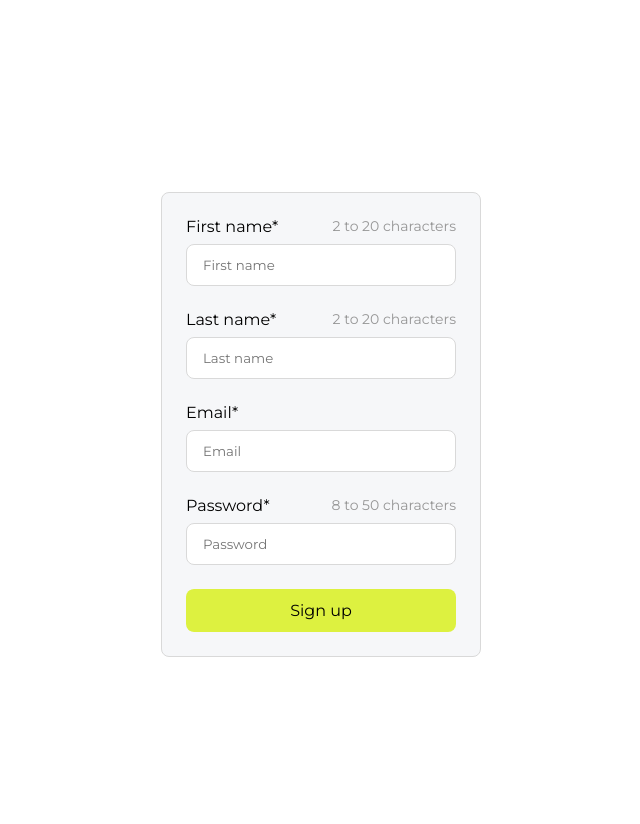
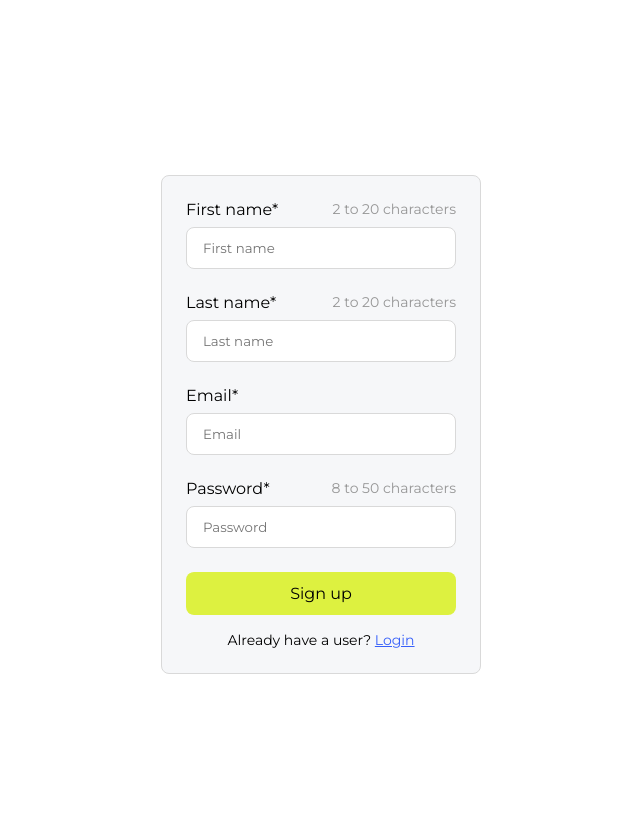
Before and after one commit to Cecilie-Jadach/2026_1_travel, a Flask app: page /signup in a window 1280 px wide. Shown: the whole page, without its empty margins (319-959 px from the left). Run offline with Flask 3, Linux system fonts and the light colour scheme.

Commit message:
small changes

```diff
--- a/app.py
+++ b/app.py
@@ -113,6 +113,7 @@ def api_login():
         q = "SELECT * FROM users WHERE user_email = %s"
         cursor.execute(q, (user_email,))
         user = cursor.fetchone()
+
         if not user:
             error_message = "Invalid credentials 1"
             ___tip = render_template("___tip.html", status="error", message=error_message)
--- a/templates/___form_signup.html
+++ b/templates/___form_signup.html
@@ -68,5 +68,6 @@
         <button class="primary_btn">
             Sign up
         </button>
+        <p>Already have a user? <a href="/login">Login</a></p>
     </form>
     </div>
--- a/templates/_header.html
+++ b/templates/_header.html
@@ -18,7 +18,7 @@
     <nav>
         <ul>
             <a href="/profile">Home</a>
-            <a href="/signup">Signup</a>
+            <!-- <a href="/signup">Signup</a> -->
 
             {% if not user %}
                 <a href="/login">Login</a>
```
Also changed, not shown: 2 other files.
